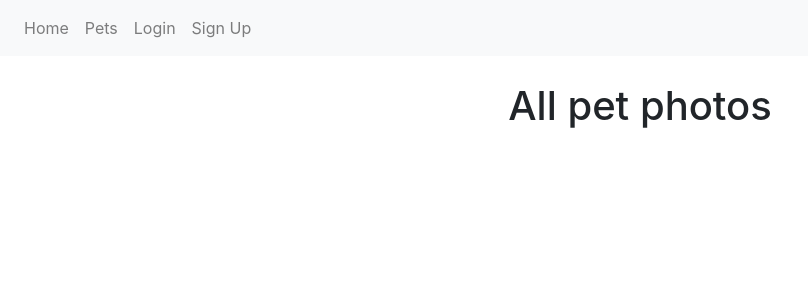
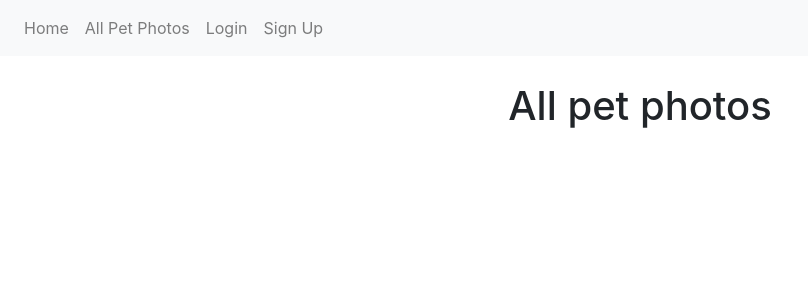
Before and after one commit to borislavstoychev/SoftUni_web, a Django app: page /pets/ in a window 1280 px wide. Shown: the top 300 px of the page, without its empty margins (0-808 px from the left). Run offline with Django 3.2, Linux system fonts and the light colour scheme; data that the repository does not hold is empty; some libraries are stand-ins or nearby versions.

Commit message:
petstagram

```diff
--- a/petstagram/pets/models.py
+++ b/petstagram/pets/models.py
@@ -26,4 +26,3 @@ class Pet(models.Model):
 
 class Like(models.Model):
     pet = models.ForeignKey(Pet, on_delete=models.CASCADE)
-    test = models.CharField(max_length=5)
--- a/petstagram/pets/views.py
+++ b/petstagram/pets/views.py
@@ -13,6 +13,7 @@ def pet_all(request):
 
 def pet_detail(request, pk):
     pet = Pet.objects.get(pk=pk)
+    pet.likes_count = pet.like_set.count()
     context = {
         'pet': pet,
     }
@@ -22,7 +23,7 @@ def pet_detail(request, pk):
 def like_pet(request, pk):
 
     pet = Pet.objects.get(pk=pk)
-    like = Like(test=str(pk))
+    like = Like(pet=pet)
     like.pet = pet
     like.save()
     return redirect('pet details', pk)
--- a/petstagram/templates/landing_page.html
+++ b/petstagram/templates/landing_page.html
@@ -16,7 +16,7 @@
             <ul class="navbar-nav">
                <a class="nav-link" href="#">Home</a>
                  <li class="nav-item">
-                  <a class="nav-link" href="{% url 'list pets' %}">Pets</a>
+                  <a class="nav-link" href="{% url 'list pets' %}">All Pet Photos</a>
                </li>
                <li class="nav-item">
                   <a class="nav-link" href="#">Login</a>
--- a/petstagram/templates/pets/pet_detail.html
+++ b/petstagram/templates/pets/pet_detail.html
@@ -21,7 +21,7 @@
             <ul class="navbar-nav">
                 <a class="nav-link" href="{% url 'landing' %}">Home</a>
                  <li class="nav-item">
-                    <a class="nav-link" href="{% url 'list pets' %}">Pets</a>
+                    <a class="nav-link" href="{% url 'list pets' %}">All Pet Photos</a>
                 </li>
                 <li class="nav-item">
                     <a class="nav-link" href="#">Login</a>
@@ -35,7 +35,7 @@
     <div class="container">
         <div class="d-flex">
             <div class="d-inline p-2 w-50">
-                <img src="{{ pet.image_url }}" class="w-50 rounded mx-auto d-block">
+                <img src="{{ pet.image_url }}" class="w-50 rounded mx-auto d-block" alt="{{ pet.description }}">
             </div>
             <div class="d-inline p-2 w-50">
                 <div class="d-flex justify-content-between">
@@ -45,7 +45,7 @@
                 </div>
                 <p class="mt-2">Description: {{ pet.description }}</p>
 				<a href="{% url 'like pet' pet.id %}"><i class="fa fa-heart-o" aria-hidden="true"></i></a>
-                <p class="mt-2">Likes: {{ pet.like_set.count }}</p>
+                <p class="mt-2">Likes: {{pet.likes_count }}</p>
             </div>
         </div>
     </div>
--- a/petstagram/templates/pets/pet_list.html
+++ b/petstagram/templates/pets/pet_list.html
@@ -21,7 +21,7 @@
             <ul class="navbar-nav">
                 <a class="nav-link" href="{% url 'landing' %}">Home</a>
                 <li class="nav-item">
-                    <a class="nav-link" href="{% url 'list pets' %}">Pets</a>
+                    <a class="nav-link" href="{% url 'list pets' %}">All Pet Photos</a>
                 </li>
                 <li class="nav-item">
                     <a class="nav-link" href="#">Login</a>
@@ -38,7 +38,7 @@
             {% for pet in pets %}
             <div class="col-lg-4">
                 <div class="card" style="width: 18rem;">
-                    <img src="{{ pet.image_url }}" class="card-img-top" alt="...">
+                    <img src="{{ pet.image_url }}" class="card-img-top" alt="{{ pet.description }}">
                     <div class="card-body">
                         <h5 class="card-title">{{ pet }}</h5>
                         <p class="card-text">{{ pet.description }}</p>
```
Also changed, not shown: petstagram/pets/migrations/0003_remove_like_test.py (added).
